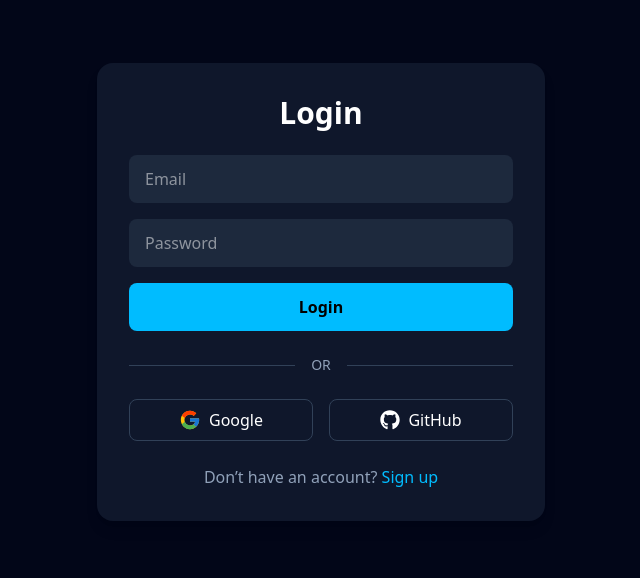
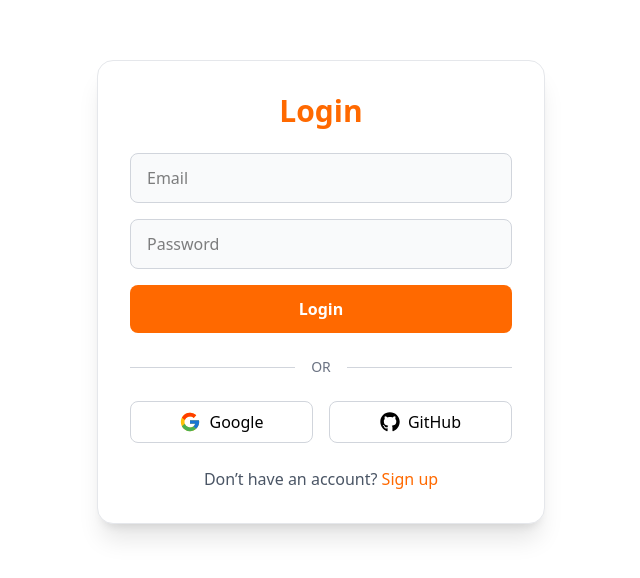
Before and after one commit to shushant0603/ChatApp_Frontend, a React app: page /login in a window 1280 px wide. Shown: the part 108-686 px from the top of the page, without its empty margins (319-959 px from the left). Built offline with nearby package versions, Linux system fonts and the light colour scheme; the HTML template or start-up script is replaced by a standard one.

Commit message:
add feat

```diff
--- a/src/components/Login.tsx
+++ b/src/components/Login.tsx
@@ -68,14 +68,14 @@ const Login: React.FC = () => {
   }, [message]);
 
   return (
-    <div className="min-h-screen flex items-center justify-center bg-slate-950 text-white relative">
+<div className="min-h-screen flex items-center justify-center bg-white relative">
   {/* Popup */}
   {message && (
     <div
       className={`fixed top-6 right-6 z-50 px-6 py-3 rounded-lg shadow-lg
         ${
           messageType === "success"
-                ? "bg-green-500 text-black"
+            ? "bg-orange-500 text-white"
             : "bg-red-500 text-white"
         }`}
     >
@@ -83,14 +83,17 @@ const Login: React.FC = () => {
     </div>
   )}
 
-      <div className="w-full max-w-md bg-slate-900 p-8 rounded-2xl shadow-lg">
-        <h2 className="text-3xl font-bold text-center mb-6">Login</h2>
+  <div className="w-full max-w-md bg-white p-8 rounded-2xl shadow-xl border border-gray-200">
+    <h2 className="text-3xl font-bold text-center mb-6 text-orange-500">
+      Login
+    </h2>
 
     <div className="space-y-4">
       <input
         type="email"
         placeholder="Email"
-            className="w-full px-4 py-3 rounded-lg bg-slate-800"
+        className="w-full px-4 py-3 rounded-lg bg-gray-50 border border-gray-300
+        focus:border-orange-500 focus:ring-1 focus:ring-orange-500 outline-none transition"
         value={email}
         onChange={(e) => setEmail(e.target.value)}
       />
@@ -98,7 +101,8 @@ const Login: React.FC = () => {
       <input
         type="password"
         placeholder="Password"
-            className="w-full px-4 py-3 rounded-lg bg-slate-800"
+        className="w-full px-4 py-3 rounded-lg bg-gray-50 border border-gray-300
+        focus:border-orange-500 focus:ring-1 focus:ring-orange-500 outline-none transition"
         value={password}
         onChange={(e) => setPassword(e.target.value)}
       />
@@ -109,8 +113,8 @@ const Login: React.FC = () => {
         className={`w-full py-3 rounded-lg font-semibold transition
           ${
             loading
-                  ? "bg-slate-600 cursor-not-allowed"
-                  : "bg-sky-400 text-black hover:bg-sky-300"
+              ? "bg-gray-300 cursor-not-allowed text-gray-600"
+              : "bg-orange-500 hover:bg-orange-400 text-white"
           }`}
       >
         {loading ? "Logging in..." : "Login"}
@@ -119,30 +123,34 @@ const Login: React.FC = () => {
 
     {/* Divider */}
     <div className="flex items-center my-6">
-          <div className="flex-1 h-px bg-slate-700" />
-          <span className="px-4 text-slate-400 text-sm">OR</span>
-          <div className="flex-1 h-px bg-slate-700" />
+      <div className="flex-1 h-px bg-gray-300" />
+      <span className="px-4 text-gray-500 text-sm">OR</span>
+      <div className="flex-1 h-px bg-gray-300" />
     </div>
 
     {/* Social Login */}
     <div className="flex gap-4">
-          <button className="flex items-center justify-center gap-2 w-full border border-slate-700 py-2 rounded-lg hover:border-sky-400 transition">
+      <button className="flex items-center justify-center gap-2 w-full border border-gray-300 py-2 rounded-lg hover:border-orange-500 transition">
         <FcGoogle size={22} /> Google
       </button>
 
-          <button className="flex items-center justify-center gap-2 w-full border border-slate-700 py-2 rounded-lg hover:border-sky-400 transition">
+      <button className="flex items-center justify-center gap-2 w-full border border-gray-300 py-2 rounded-lg hover:border-orange-500 transition">
         <FaGithub size={20} /> GitHub
       </button>
     </div>
 
-        <p className="text-center text-slate-400 mt-6">
+    <p className="text-center text-gray-600 mt-6">
       Don’t have an account?{" "}
-          <Link to="/register" className="text-sky-400 hover:underline">
+      <Link
+        to="/register"
+        className="text-orange-500 hover:text-orange-400 font-medium"
+      >
         Sign up
       </Link>
     </p>
   </div>
 </div>
+
   );
 };
 
--- a/src/components/Register.tsx
+++ b/src/components/Register.tsx
@@ -61,14 +61,14 @@ const Register: React.FC = () => {
   }, [message]);
 
 return (
-    <div className="min-h-screen flex items-center justify-center bg-slate-950 text-white relative">
+  <div className="min-h-screen flex items-center justify-center bg-white relative">
     {/* Popup Message */}
     {message && (
       <div
         className={`fixed top-6 right-6 z-50 px-6 py-3 rounded-lg shadow-lg
           ${
             messageType === "success"
-                ? "bg-green-500 text-black"
+              ? "bg-orange-500 text-white"
               : "bg-red-500 text-white"
           }`}
       >
@@ -76,15 +76,18 @@ const Register: React.FC = () => {
       </div>
     )}
 
-      <div className="w-full max-w-md bg-slate-900 p-8 rounded-2xl shadow-lg">
-        <h2 className="text-3xl font-bold text-center mb-6">Create Account</h2>
+    <div className="w-full max-w-md bg-white p-8 rounded-2xl shadow-xl border border-gray-200">
+      <h2 className="text-3xl font-bold text-center mb-6 text-orange-500">
+        Create Account
+      </h2>
 
       {/* form */}
       <div className="space-y-4">
         <input
           type="text"
           placeholder="Name"
-            className="w-full px-4 py-3 rounded-lg bg-slate-800"
+          className="w-full px-4 py-3 rounded-lg bg-gray-50 border border-gray-300
+          focus:border-orange-500 focus:ring-1 focus:ring-orange-500 outline-none transition"
           value={name}
           onChange={(e) => setName(e.target.value)}
         />
@@ -92,7 +95,8 @@ const Register: React.FC = () => {
         <input
           type="email"
           placeholder="Email"
-            className="w-full px-4 py-3 rounded-lg bg-slate-800"
+          className="w-full px-4 py-3 rounded-lg bg-gray-50 border border-gray-300
+          focus:border-orange-500 focus:ring-1 focus:ring-orange-500 outline-none transition"
           value={email}
           onChange={(e) => setEmail(e.target.value)}
         />
@@ -100,7 +104,8 @@ const Register: React.FC = () => {
         <input
           type="password"
           placeholder="Password"
-            className="w-full px-4 py-3 rounded-lg bg-slate-800"
+          className="w-full px-4 py-3 rounded-lg bg-gray-50 border border-gray-300
+          focus:border-orange-500 focus:ring-1 focus:ring-orange-500 outline-none transition"
           value={password}
           onChange={(e) => setPassword(e.target.value)}
         />
@@ -108,26 +113,30 @@ const Register: React.FC = () => {
         <button
           onClick={handleRegister}
           disabled={loading}
-            className={`w-full py-3 rounded-lg font-semibold
+          className={`w-full py-3 rounded-lg font-semibold transition
             ${
               loading
-                  ? "bg-slate-600"
-                  : "bg-sky-400 text-black hover:bg-sky-300"
+                ? "bg-gray-300 cursor-not-allowed text-gray-600"
+                : "bg-orange-500 hover:bg-orange-400 text-white"
             }`}
         >
           {loading ? "Registering..." : "Sign Up"}
         </button>
       </div>
 
-        <p className="text-center text-slate-400 mt-6">
+      <p className="text-center text-gray-600 mt-6">
         Already have an account?{" "}
-          <Link to="/login" className="text-sky-400">
+        <Link
+          to="/login"
+          className="text-orange-500 hover:text-orange-400 font-medium"
+        >
           Login
         </Link>
       </p>
     </div>
   </div>
 );
+
 };
 
 export default Register;
```
Lines whose indentation alone changed are shown as unchanged.
